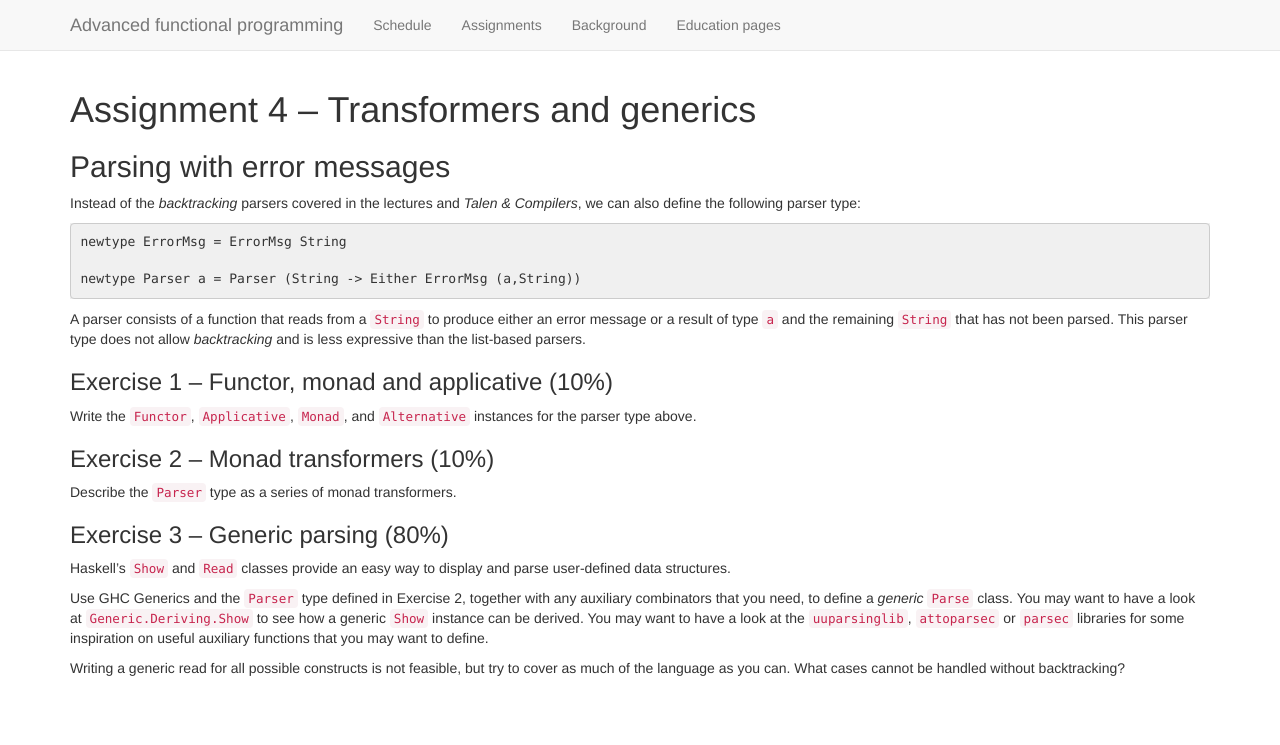
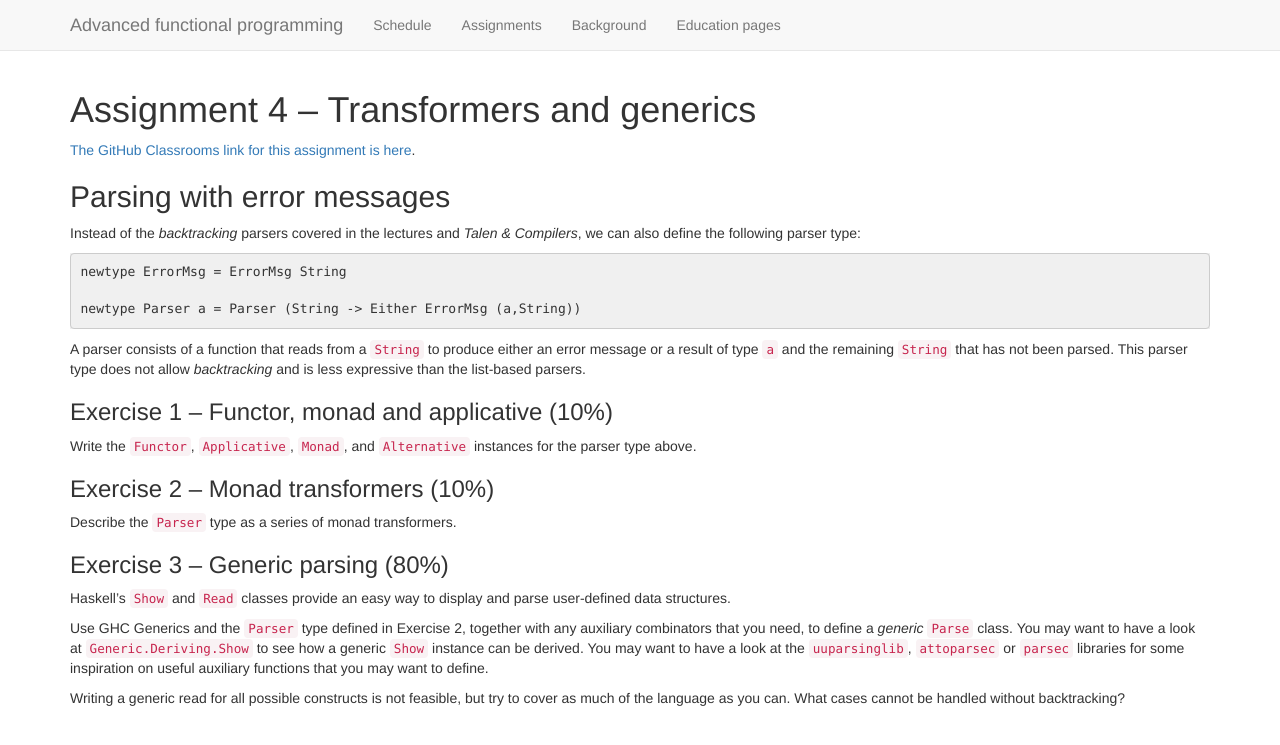
Before and after one commit to ywata/2018-AFP, a Jekyll site: the page built from assignment4.md, in a window 1280 px wide. Shown: the top 745 px of the page. Built offline with Jekyll 4.4.1, drawn with Linux system fonts in a browser that asks for light colours; nearby versions of some CDN libraries.

Commit message:
Added github classroom link.

```diff
--- a/assignment4.md
+++ b/assignment4.md
@@ -4,6 +4,8 @@
 ---
 
 # Assignment 4 -- Transformers and generics
+
+[The GitHub Classrooms link for this assignment is here](https://classroom.github.com/a/XAaH3jMH).
 
 ## Parsing with error messages
 
```
